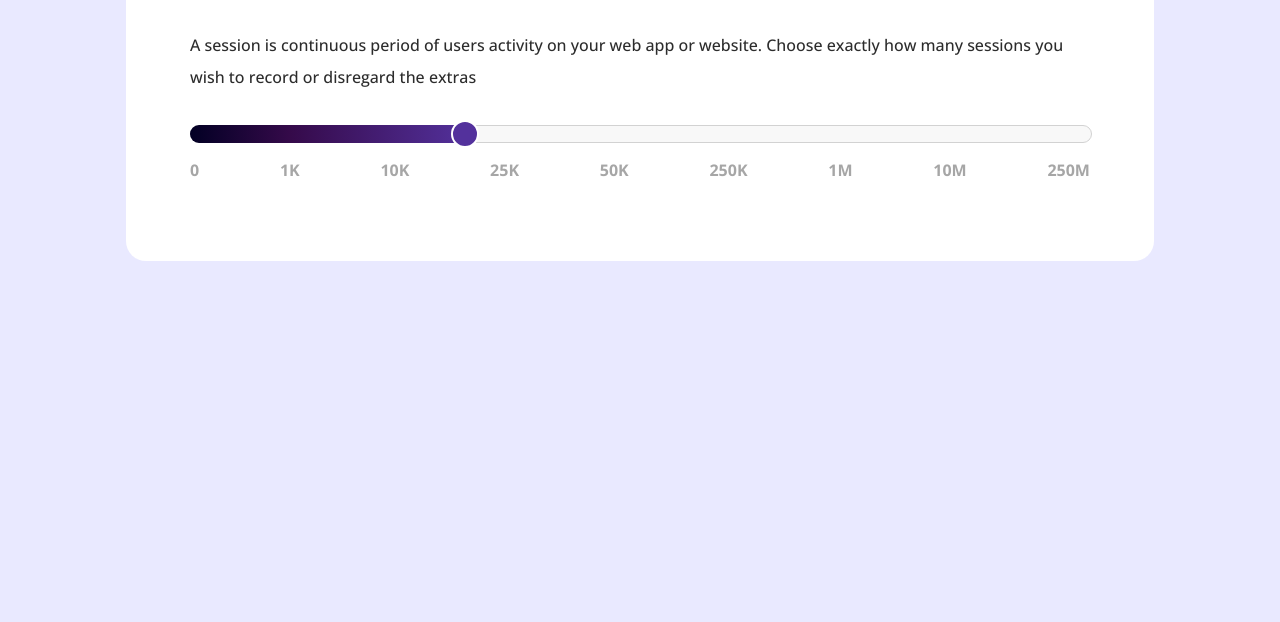
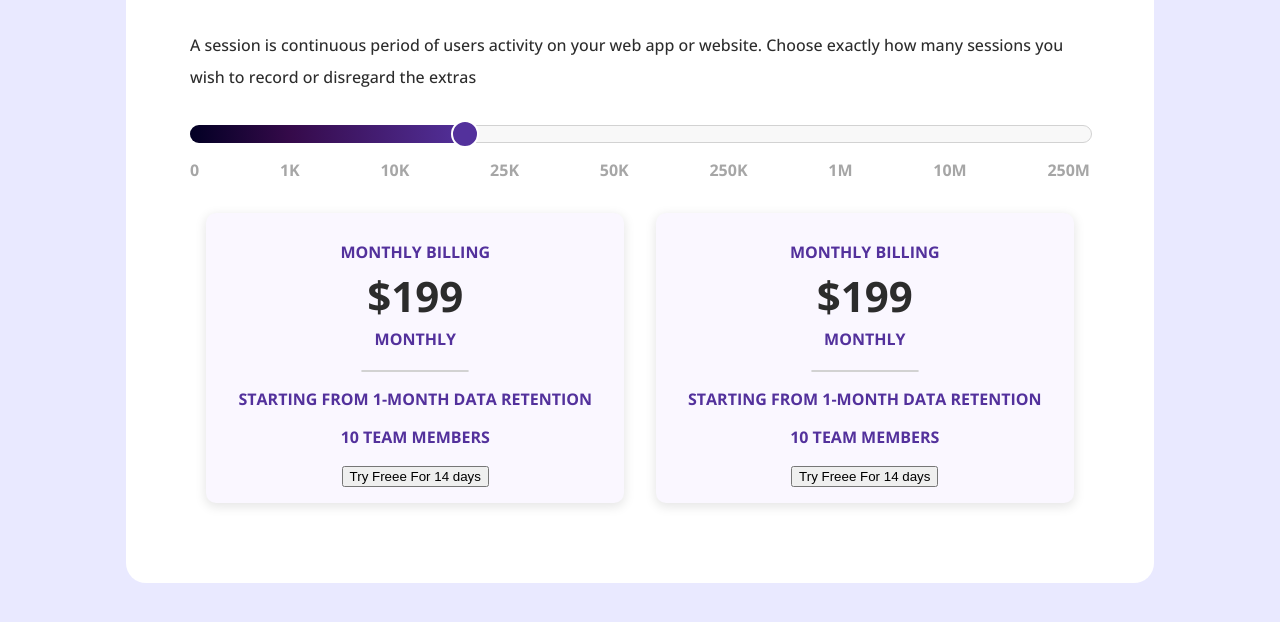
Before and after one commit to marcin-kk/CostEstimator, a plain HTML site: page index.html in a window 1280 px wide. Shown: the part 490-1112 px from the top of the page. Before the commit the page ends 800 px from the top, so only its background shows below. Drawn offline with nearby package versions, Linux system fonts and the light colour scheme.

Commit message:
card section added with basic styles

```diff
--- a/index.html
+++ b/index.html
@@ -55,6 +55,30 @@
                 </ul>
             </div>
         </div>
+        <div class="card-wrapper">
+            <div class="card">
+                <div class="top-section">
+                    <p>Monthly Billing</p>
+                    <p class="price">$199</p>
+                    <p>Monthly</p>
+                </div>
+                <hr>
+                <p>Starting from 1-month data retention</p>
+                <p>10 team members</p>
+                <button>Try Freee For 14 days</button>
+            </div>
+            <div class="card">
+                <div class="top-section">
+                    <p>Monthly Billing</p>
+                    <p class="price">$199</p>
+                    <p>Monthly</p>
+                </div>
+                <hr>
+                <p>Starting from 1-month data retention</p>
+                <p>10 team members</p>
+                <button>Try Freee For 14 days</button>
+            </div>
+        </div>
 
     </div>
 </body>
--- a/style.css
+++ b/style.css
@@ -193,3 +193,37 @@ h1 {
 	font-weight: bold;
 	color: rgb(166, 166, 166);
 }
+
+.card-wrapper {
+	display: flex;
+}
+
+.card {
+	background-color: rgb(250, 247, 255);
+	border-radius: 10px;
+	margin: 16px;
+	padding: 16px 32px;
+	text-align: center;
+	box-shadow: 0 3px 11px 1px rgba(0, 0, 0, 0.1);
+	font-weight: bold;
+	color: rgb(83, 49, 156);
+text-transform: uppercase;
+}
+
+.card .top-section {
+  padding: 8px;
+}
+
+.card .top-section P {
+    margin: 4px 0;
+}
+.card .price {
+    font-size: 42px;
+    color: rgb(44, 44, 44);
+}
+
+.card hr {
+    width: 30%;
+    border: 1px solid rgb(210, 210, 210);
+    border-radius: 2px;
+}
```
Lines whose indentation alone changed are shown as unchanged.
